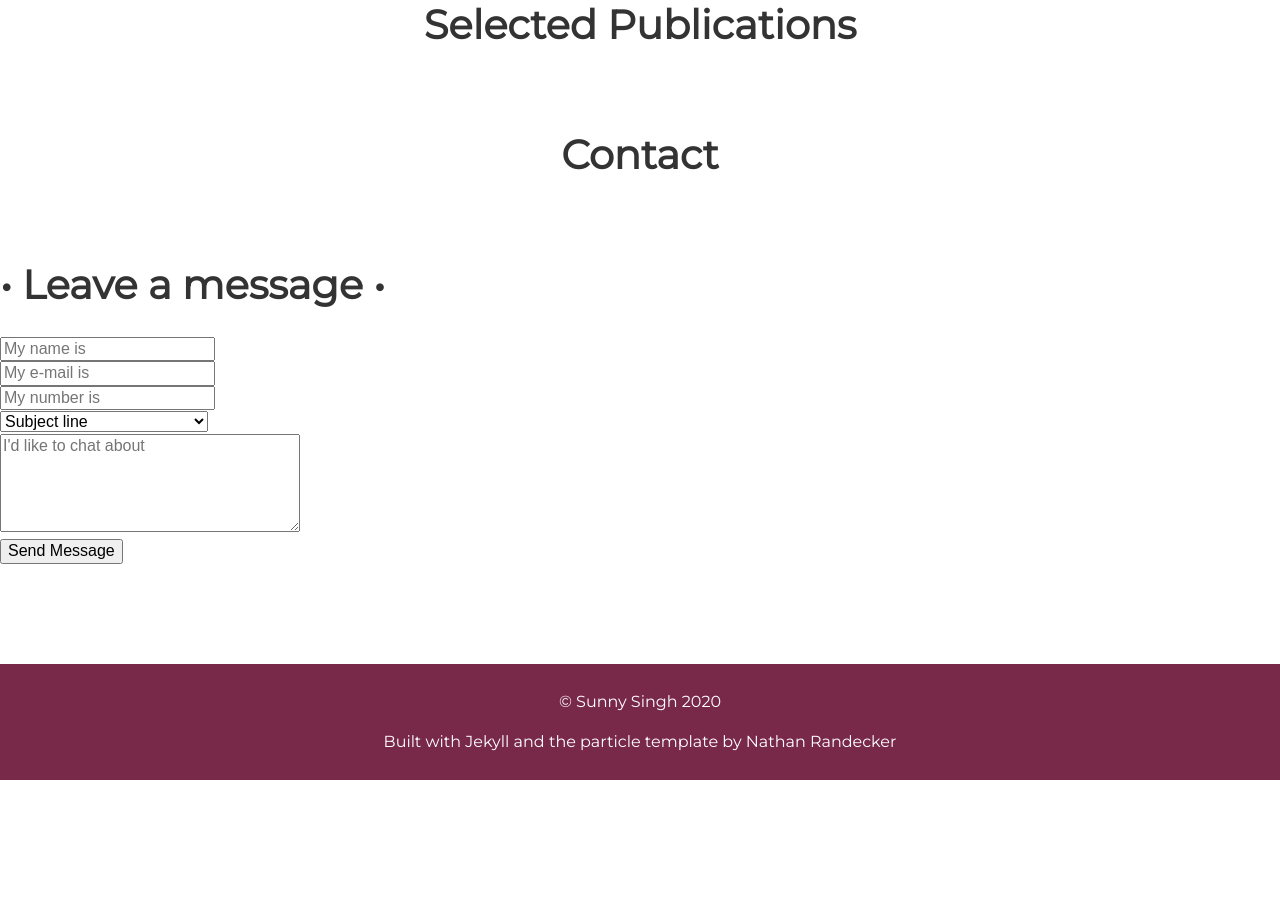
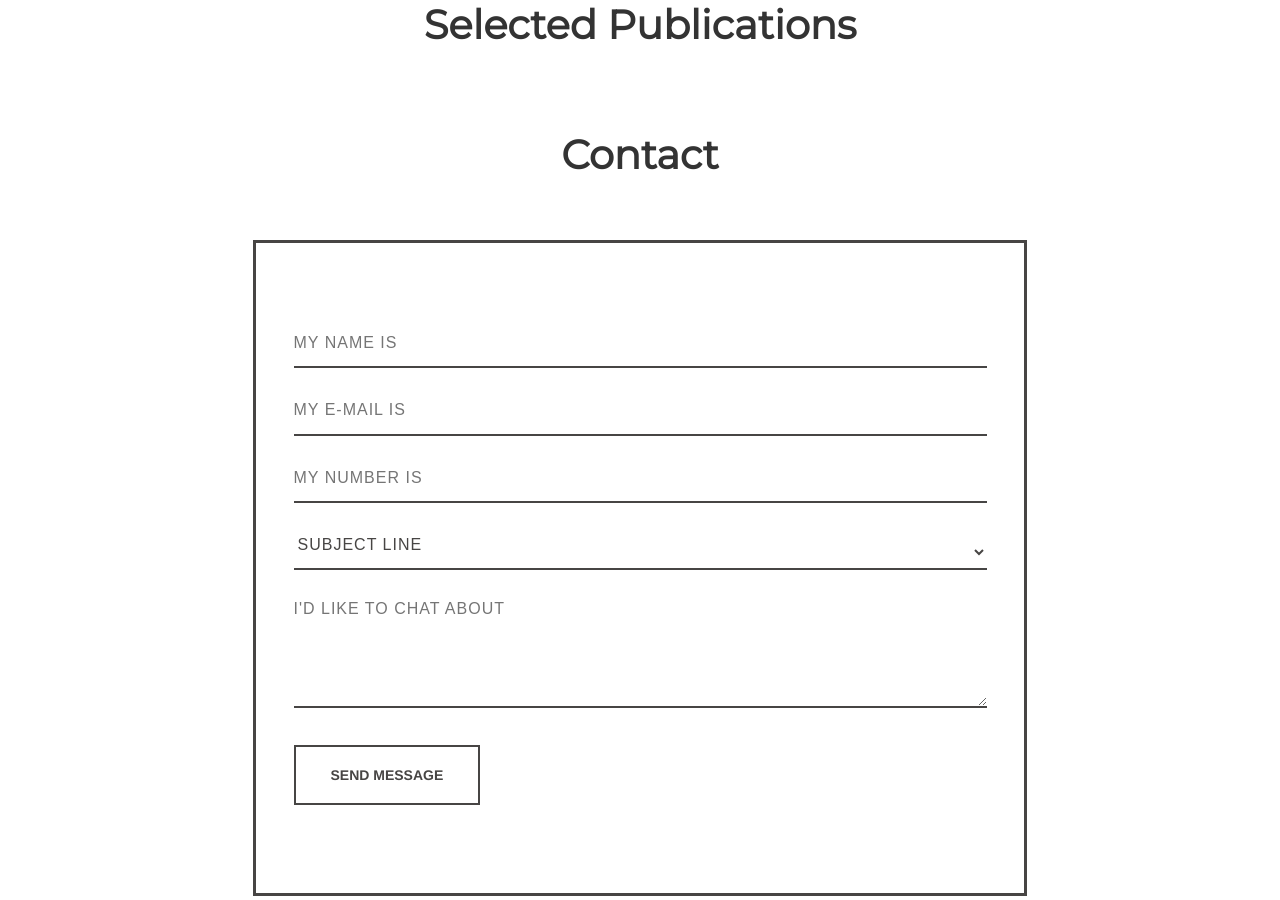
Before and after one commit to arkadee/arkadee.github.io, a Jekyll site: the page built from index.html, in a window 1280 px wide and 900 px high, scrolled down 5895 px. Built offline with Jekyll 4.4.1, drawn with Linux system fonts in a browser that asks for light colours; before the commit the page ends 6675 px from its top, so only the background shows below that.

Commit message:
Update contact.html

```diff
--- a/_includes/contact.html
+++ b/_includes/contact.html
@@ -3,11 +3,74 @@
 </div>
 
 <style>
+#container {
+  border: solid 3px #474544;
+  max-width: 768px;
+  margin: 60px auto;
+  position: relative;
+}
 
+form {
+  padding: 37.5px;
+  margin: 50px 0;
+}
+
+input[type='text'], [type='email'], select, textarea {
+    background: none;
+  border: none;
+    border-bottom: solid 2px #474544;
+    color: #474544;
+    font-size: 1.000em;
+  font-weight: 400;
+  letter-spacing: 1px;
+    margin: 0em 0 1.875em 0;
+    padding: 0 0 0.875em 0;
+  text-transform: uppercase;
+    width: 100%;
+    -webkit-box-sizing: border-box;
+    -moz-box-sizing: border-box;
+    -ms-box-sizing: border-box;
+    -o-box-sizing: border-box;
+    box-sizing: border-box;
+    -webkit-transition: all 0.3s;
+    -moz-transition: all 0.3s;
+    -ms-transition: all 0.3s;
+    -o-transition: all 0.3s;
+    transition: all 0.3s;
+}
+
+input[type='text']:focus, [type='email']:focus, textarea:focus {
+    outline: none;
+    padding: 0 0 0.875em 0;
+}
+
+#form_button {
+  background: none;
+  border: solid 2px #474544;
+  color: #474544;
+  cursor: pointer;
+  display: inline-block;
+  font-family: 'Helvetica', Arial, sans-serif;
+  font-size: 0.875em;
+  font-weight: bold;
+  outline: none;
+  padding: 20px 35px;
+  text-transform: uppercase;
+  -webkit-transition: all 0.3s;
+    -moz-transition: all 0.3s;
+    -ms-transition: all 0.3s;
+    -o-transition: all 0.3s;
+    transition: all 0.3s;
+}
+
+#form_button:hover {
+  background: #474544;
+  color: #F2F3EB;
+}
 </style>
 
+
   <div id="container">
-  <h1>&bull; Leave a message &bull;</h1>
 
   <form action="https://formspree.io/sunny@doeity.com" method="post" id="contact_form">
     <div class="name">
```
